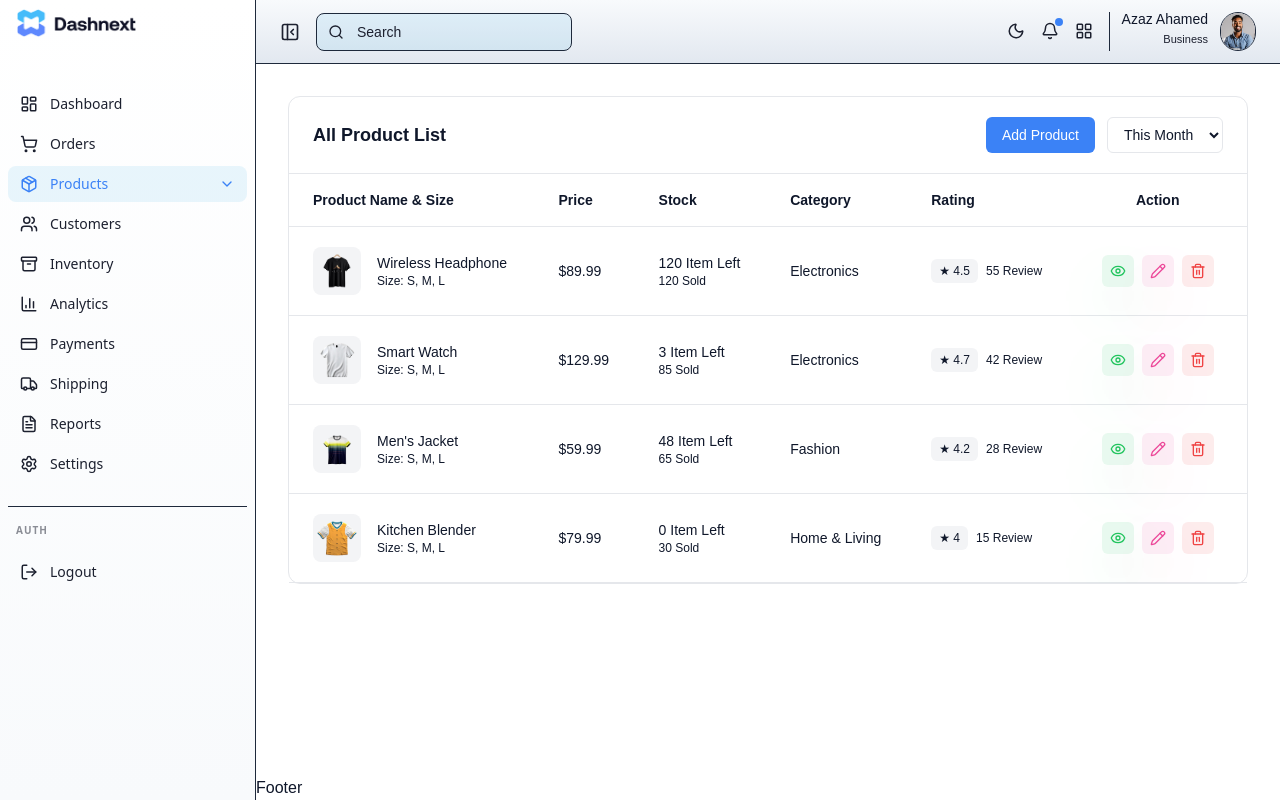
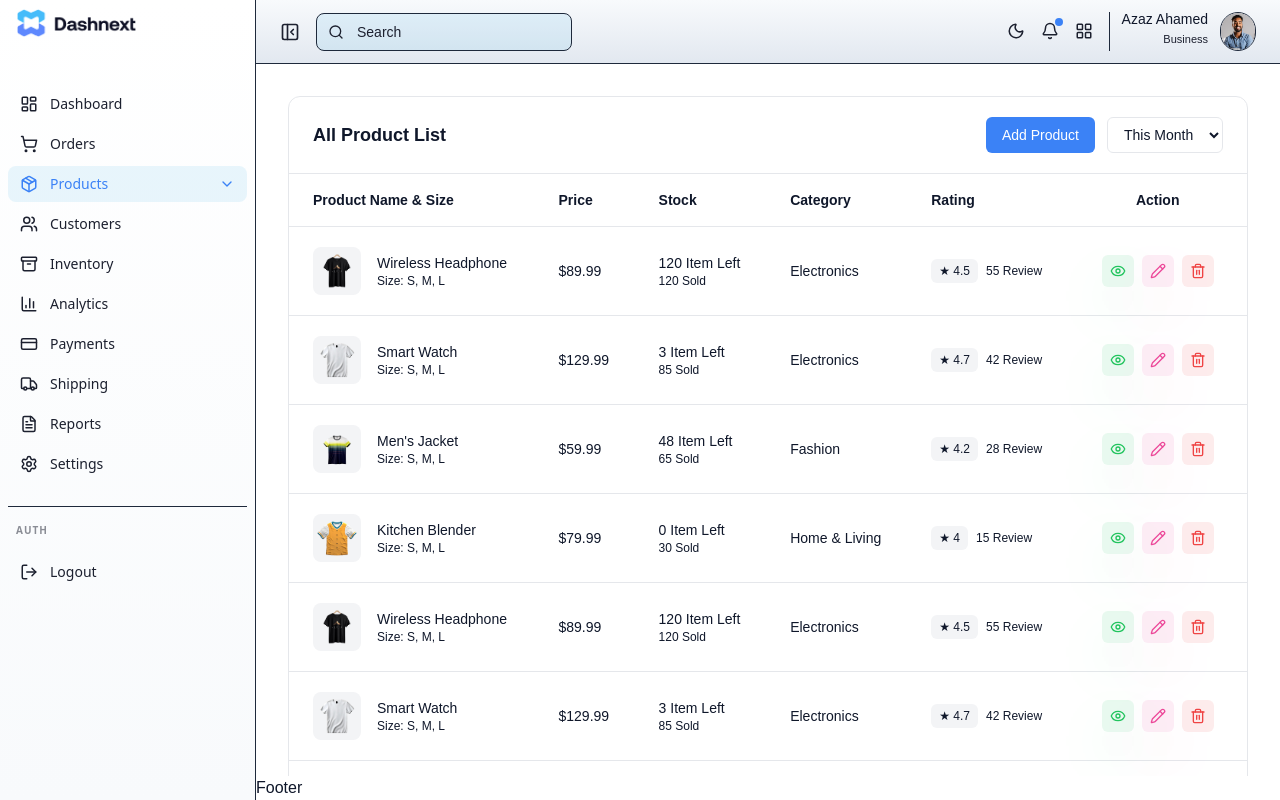
Before and after one commit to azaz7418/DashBoard, a Next.js app: page /products in a window 1280 px wide. Built offline with nearby package versions, Linux system fonts and the light colour scheme.

Commit message:
feat: implement pagination for product listings and add new product entries to data

```diff
--- a/src/app/products/page.js
+++ b/src/app/products/page.js
@@ -1,6 +1,6 @@
 "use client";
 
-import React, { useMemo, useState } from "react";
+import React, { useMemo, useState, useEffect } from "react";
 import { useRouter } from "next/navigation";
 import { productsData } from "@/components/data/DummyData";
 import { Eye, Pencil, Trash2 } from "lucide-react";
@@ -10,6 +10,13 @@ import Image from "next/image";
 export default function ProductsPage() {
   const router = useRouter();
   const [categoryFilter, setCategoryFilter] = useState("");
+  const [currentPage, setCurrentPage] = useState(1);
+  const itemsPerPage = 10;
+
+  useEffect(() => {
+    // eslint-disable-next-line react-hooks/set-state-in-effect
+    setCurrentPage(1);
+  }, [categoryFilter]);
 
   const filteredProducts = useMemo(() => {
     return productsData.filter((p) => {
@@ -17,6 +24,11 @@ export default function ProductsPage() {
       return true;
     });
   }, [categoryFilter]);
+
+  const paginatedProducts = useMemo(() => {
+    const startIndex = (currentPage - 1) * itemsPerPage;
+    return filteredProducts.slice(startIndex, startIndex + itemsPerPage);
+  }, [filteredProducts, currentPage, itemsPerPage]);
 
   return (
     <div className="p-8">
@@ -56,7 +68,7 @@ export default function ProductsPage() {
             </thead>
 
             <tbody>
-              {filteredProducts.map((product) => (
+              {paginatedProducts.map((product) => (
                 <tr key={product.id} className="border-b border-border hover:bg-muted/10">
                   {/* Product */}
                   <td className="px-6 py-5">
@@ -122,9 +134,38 @@ export default function ProductsPage() {
             </tbody>
           </table>
 
-          {filteredProducts.length === 0 && (
+          {paginatedProducts.length === 0 && (
             <div className="py-16 text-center text-muted-foreground">Products data will appear here</div>
           )}
+        </div>
+
+        {/* Pagination */}
+        <div className="flex justify-center items-center gap-2 mt-4 pb-4">
+          <button
+            onClick={() => setCurrentPage(Math.max(1, currentPage - 1))}
+            disabled={currentPage === 1}
+            className="px-3 py-2 bg-primary text-white rounded-md disabled:opacity-50 disabled:cursor-not-allowed"
+          >
+            Prev
+          </button>
+          {Array.from({ length: Math.ceil(filteredProducts.length / itemsPerPage) }, (_, i) => i + 1).map((page) => (
+            <button
+              key={page}
+              onClick={() => setCurrentPage(page)}
+              className={`px-3 py-2 rounded-md ${
+                page === currentPage ? "bg-primary text-white" : "bg-muted text-foreground"
+              }`}
+            >
+              {page}
+            </button>
+          ))}
+          <button
+            onClick={() => setCurrentPage(Math.min(Math.ceil(filteredProducts.length / itemsPerPage), currentPage + 1))}
+            disabled={currentPage === Math.ceil(filteredProducts.length / itemsPerPage)}
+            className="px-3 py-2 bg-primary text-white rounded-md disabled:opacity-50 disabled:cursor-not-allowed"
+          >
+            Next
+          </button>
         </div>
       </div>
     </div>
--- a/src/components/data/DummyData.jsx
+++ b/src/components/data/DummyData.jsx
@@ -195,6 +195,160 @@ export const productsData = [
       "/image/productImage/p-14.png",
     ],
   },
+  {
+    id: "PRD-005",
+    name: "Wireless Headphone",
+    category: "Electronics",
+    price: 89.99,
+    stock: 120,
+    status: "Active",
+    createdAt: "2025-01-15",
+    rating: 4.5,
+    reviews: 55,
+    offer: 20,
+    sold: 120,
+    // image: "https://via.placeholder.com/400x400?text=Wireless+Headphone",
+    images: [
+      "/image/productImage/p-1.png",
+      "/image/productImage/p-10.png",
+      "/image/productImage/p-13.png",
+      "/image/productImage/p-14.png",
+    ],
+  },
+  {
+    id: "PRD-006",
+    name: "Smart Watch",
+    category: "Electronics",
+    price: 129.99,
+    stock: 3,
+    status: "Low Stock",
+    createdAt: "2025-02-10",
+    rating: 4.7,
+    reviews: 42,
+    offer: 20,
+    sold: 85,
+    // image: "httpsImage//via.placeholder.com/400x400?text=Smart+Watch",
+    images: [
+      "/image/productImage/p-14.png",
+      "/image/productImage/p-1.png",
+      "/image/productImage/p-10.png",
+      "/image/productImage/p-13.png",
+    ],
+  },
+  {
+    id: "PRD-007",
+    name: "Men's Jacket",
+    category: "Fashion",
+    price: 59.99,
+    stock: 48,
+    status: "Active",
+    createdAt: "2025-03-22",
+    rating: 4.2,
+    reviews: 28,
+    offer: 20,
+    sold: 65,
+    images: [
+      "/image/productImage/p-13.png",
+      "/image/productImage/p-1.png",
+      "/image/productImage/p-10.png",
+      "/image/productImage/p-14.png",
+    ],
+  },
+  {
+    id: "PRD-008",
+    name: "Kitchen Blender",
+    category: "Home & Living",
+    price: 79.99,
+    stock: 0,
+    status: "Out of Stock",
+    createdAt: "2025-04-18",
+    rating: 4.0,
+    reviews: 15,
+    offer: 20,
+    sold: 30,
+    images: [
+      "/image/productImage/p-10.png",
+      "/image/productImage/p-1.png",
+      "/image/productImage/p-13.png",
+      "/image/productImage/p-14.png",
+    ],
+  },
+  {
+    id: "PRD-009",
+    name: "Kitchen Blender",
+    category: "Home & Living",
+    price: 79.99,
+    stock: 0,
+    status: "Out of Stock",
+    createdAt: "2025-04-18",
+    rating: 4.0,
+    reviews: 15,
+    offer: 20,
+    sold: 30,
+    images: [
+      "/image/productImage/p-10.png",
+      "/image/productImage/p-1.png",
+      "/image/productImage/p-13.png",
+      "/image/productImage/p-14.png",
+    ],
+  },
+  {
+    id: "PRD-010",
+    name: "Kitchen Blender",
+    category: "Home & Living",
+    price: 79.99,
+    stock: 0,
+    status: "Out of Stock",
+    createdAt: "2025-04-18",
+    rating: 4.0,
+    reviews: 15,
+    offer: 20,
+    sold: 30,
+    images: [
+      "/image/productImage/p-10.png",
+      "/image/productImage/p-1.png",
+      "/image/productImage/p-13.png",
+      "/image/productImage/p-14.png",
+    ],
+  },
+  {
+    id: "PRD-011",
+    name: "Kitchen Blender",
+    category: "Home & Living",
+    price: 79.99,
+    stock: 0,
+    status: "Out of Stock",
+    createdAt: "2025-04-18",
+    rating: 4.0,
+    reviews: 15,
+    offer: 20,
+    sold: 30,
+    images: [
+      "/image/productImage/p-10.png",
+      "/image/productImage/p-1.png",
+      "/image/productImage/p-13.png",
+      "/image/productImage/p-14.png",
+    ],
+  },
+  {
+    id: "PRD-012",
+    name: "Kitchen Blender",
+    category: "Home & Living",
+    price: 79.99,
+    stock: 0,
+    status: "Out of Stock",
+    createdAt: "2025-04-18",
+    rating: 4.0,
+    reviews: 15,
+    offer: 20,
+    sold: 30,
+    images: [
+      "/image/productImage/p-10.png",
+      "/image/productImage/p-1.png",
+      "/image/productImage/p-13.png",
+      "/image/productImage/p-14.png",
+    ],
+  },
 ];
 
 /* ======================
```
